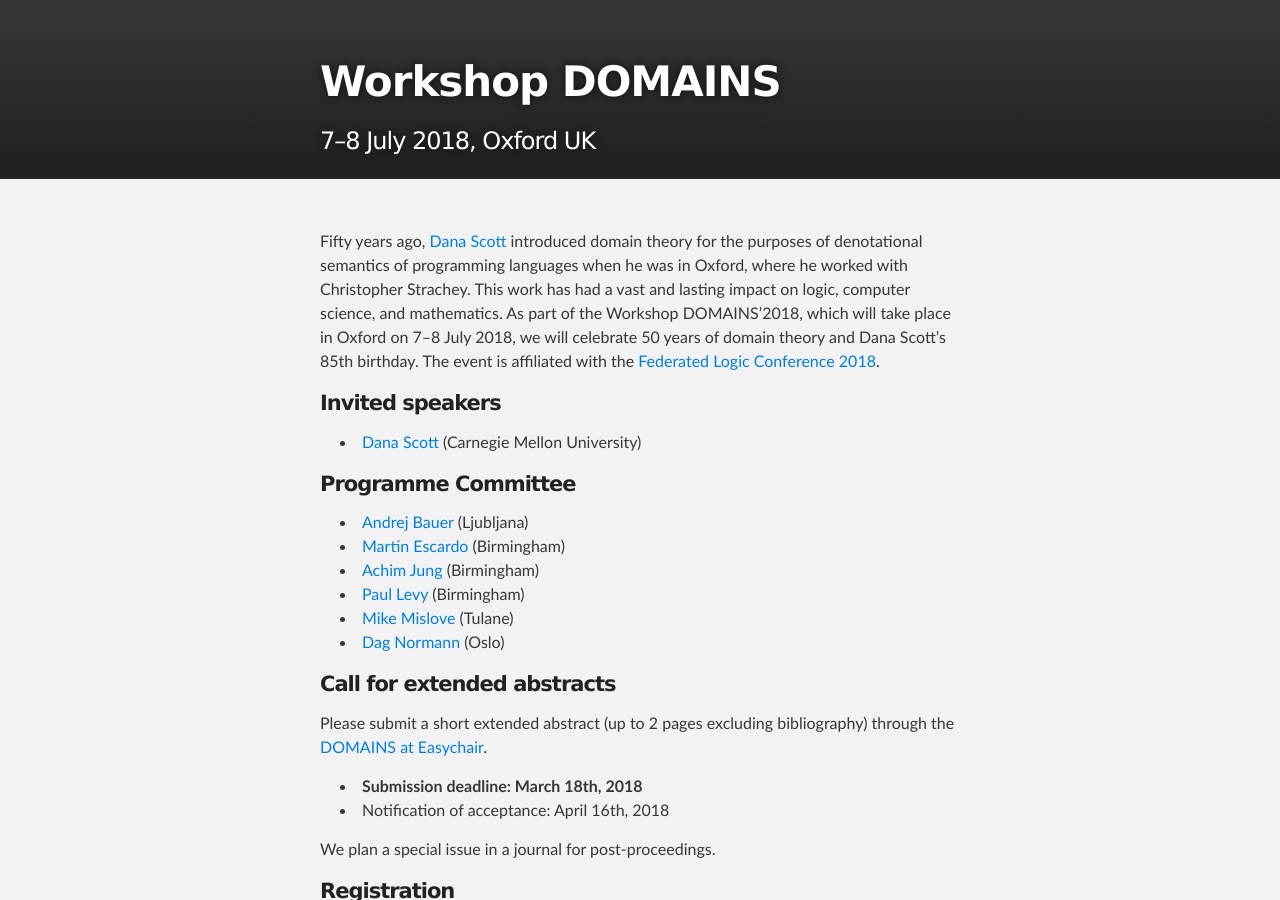
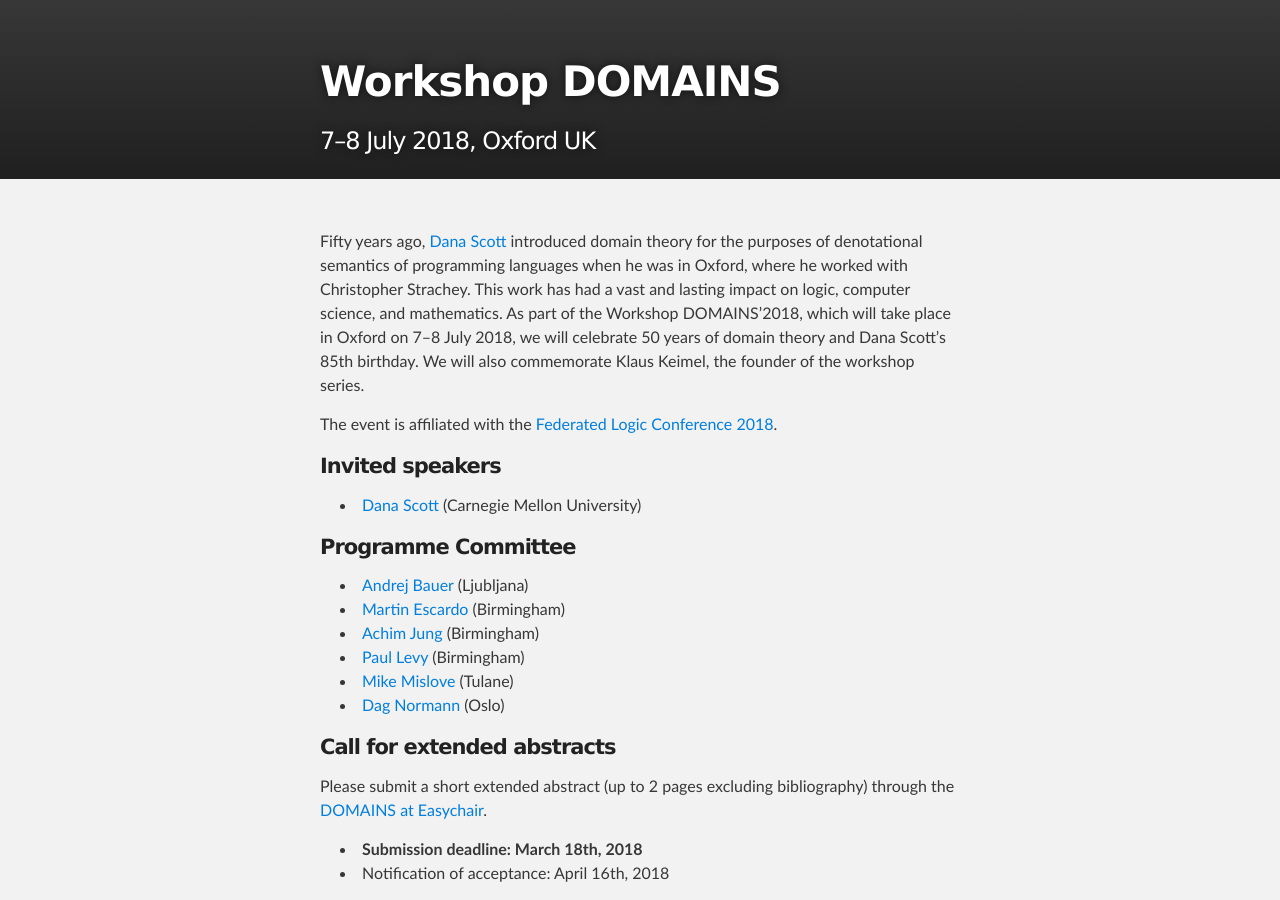
Before and after one commit to IMFM-SI/STM2025, a Jekyll site: the page built from index.md, in a window 1280 px wide and 900 px high. Built offline with Jekyll 4.4.1, drawn with Linux system fonts in a browser that asks for light colours.

Commit message:
Put in mention of Klaus.

```diff
--- a/index.md
+++ b/index.md
@@ -4,15 +4,17 @@ description: 7–8 July 2018, Oxford UK
 layout: page
 ---
 
-Fifty years ago, [Dana Scott](https://www.cs.cmu.edu/~scott/)
-introduced domain theory for the purposes of denotational semantics of
-programming languages when he was in Oxford, where he worked with
-Christopher Strachey. This work has had a vast and lasting impact on
-logic, computer science, and mathematics. As part of the Workshop
-DOMAINS'2018, which will take place in Oxford on 7–8 July 2018, we
-will celebrate 50 years of domain theory and Dana Scott's 85th
-birthday. The event is affiliated with the [Federated Logic Conference
-2018](http://www.floc2018.org).
+Fifty years ago, [Dana Scott](https://www.cs.cmu.edu/~scott/) introduced domain theory for
+the purposes of denotational semantics of programming languages when he was in Oxford,
+where he worked with Christopher Strachey. This work has had a vast and lasting impact on
+logic, computer science, and mathematics. As part of the Workshop DOMAINS'2018, which will
+take place in Oxford on 7–8 July 2018, we will celebrate 50 years of domain theory and
+Dana Scott's 85th birthday. We will also commemorate Klaus Keimel, the founder of the
+workshop series.
+
+The event is affiliated with
+the [Federated Logic Conference 2018](http://www.floc2018.org).
+
 
 #### Invited speakers
 
```
